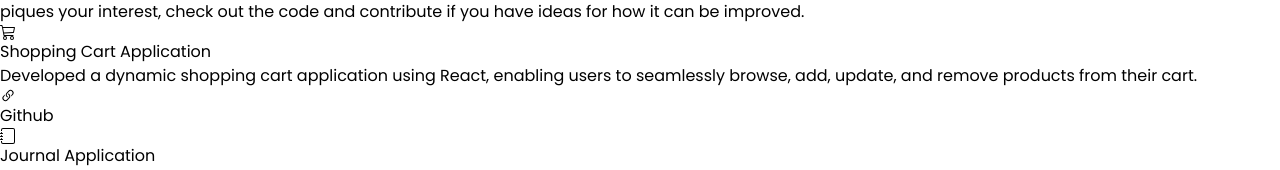
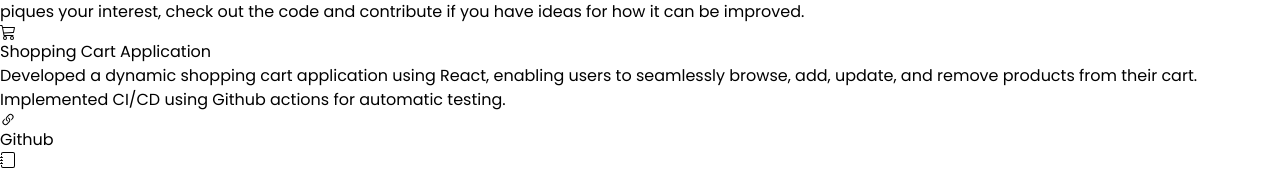
Before and after one commit to chetankansal04/Portfolio-react, a React (Vite) app: page /project in a window 1280 px wide. Shown: the part 396-566 px from the top of the page. Built offline with nearby package versions, Linux system fonts and the light colour scheme.

Commit message:
Update Project.jsx

```diff
--- a/src/components/Project.jsx
+++ b/src/components/Project.jsx
@@ -17,7 +17,7 @@ const Project = () => {
       <div className="grid gap-2 md:grid-cols-2">
         <Card
           title="Shopping Cart Application"
-          content="Developed a dynamic shopping cart application using React, enabling users to seamlessly browse, add, update, and remove products from their cart."
+          content="Developed a dynamic shopping cart application using React, enabling users to seamlessly browse, add, update, and remove products from their cart. Implemented CI/CD using Github actions for automatic testing."
           icon={<BsCart3 />}
           linktext="Github"
           urlLink="https://github.com/chetankansal04/Shopping-Cart-React"
```
